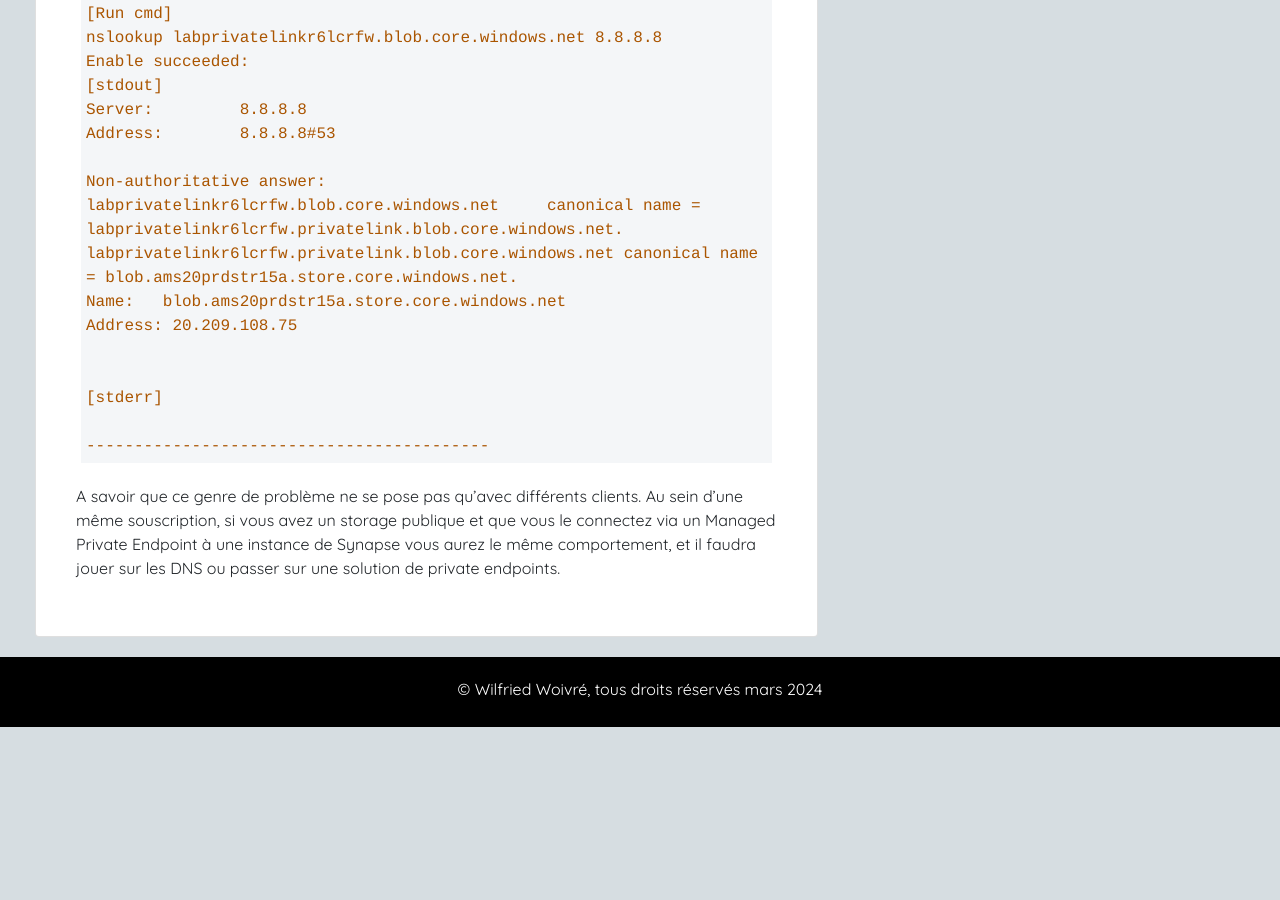
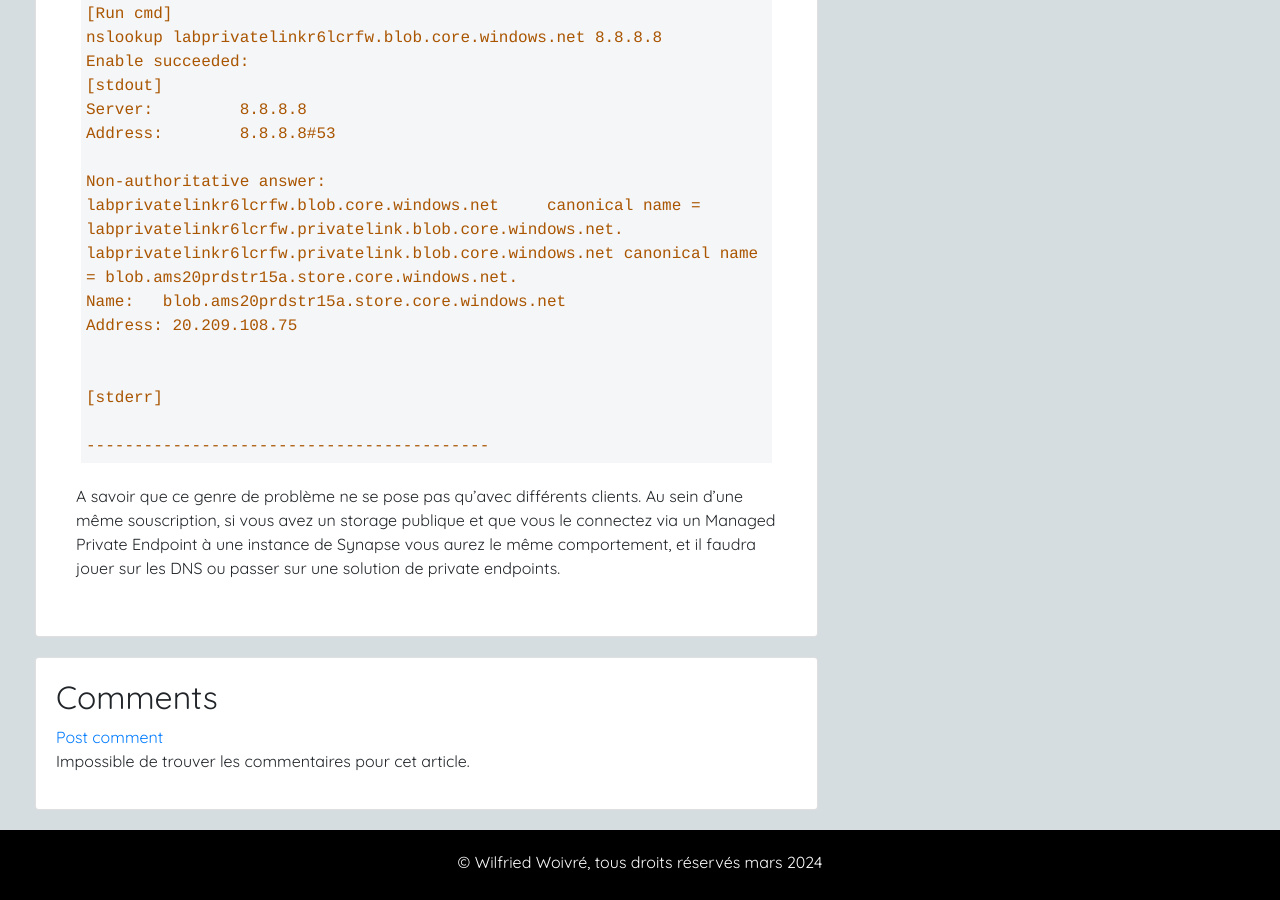
Before and after one commit to wilfriedwoivre/wilfriedwoivre.github.io, a Jekyll site: the page built from _posts/2024-03-12-azure-private-endpoint-et-si-on-jetait-un-oeil-a-la-resolution-dns.md, in a window 1280 px wide and 900 px high, scrolled down 9062 px. Built offline with Jekyll 4.4.1, drawn with Linux system fonts in a browser that asks for light colours; nearby versions of some CDN libraries; before the commit the page ends 9789 px from its top, so only the background shows below that; part of the change alters nothing that is shown.

Commit message:
Add comment id

```diff
--- a/_posts/2024-03-12-azure-private-endpoint-et-si-on-jetait-un-oeil-a-la-resolution-dns.md
+++ b/_posts/2024-03-12-azure-private-endpoint-et-si-on-jetait-un-oeil-a-la-resolution-dns.md
@@ -3,7 +3,7 @@ layout: post
 title: Azure Private Endpoint - Et si on jetait un oeil à la résolution DNS
 date: 2024-03-12
 categories: [ "Azure", "Network" ]
-githubcommentIdtoreplace:
+comments_id: 179
 ---
 
 Cela fait un moment que je me dis que la gestion des private Endpoints sur Azure ce n'est pas si trivial que cela. Selon moi la documentation Azure peut vous induire en erreur en vous faisant croire que cela va résoudre tous vos problèmes d'accès à vos ressources, de sécurité, et j'en passe, et le tout avec quelques clics de Azure.
```
